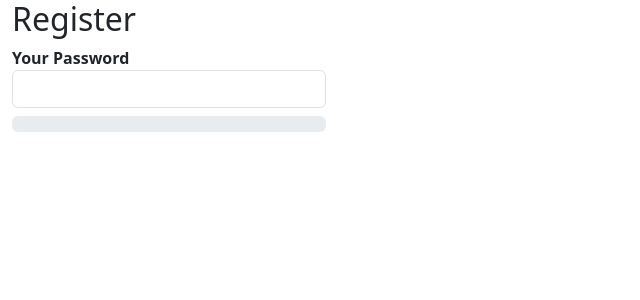
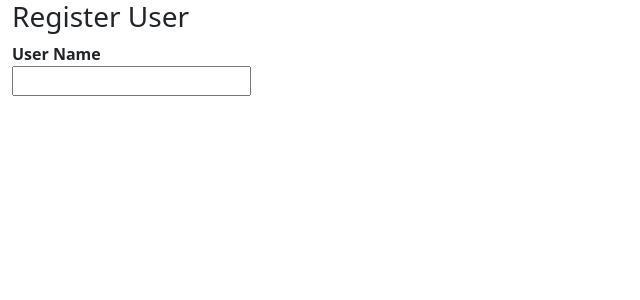
Before and after one commit to yashraj-12315/vite-react-sudhakar-sharma, a React (Vite) app: page / in a window 1280 px wide. Shown: the top 300 px of the page, without its empty margins (0-640 px from the left). Built offline with nearby package versions, Linux system fonts and the light colour scheme.

Commit message:
Create element state event

```diff
--- /dev/null
+++ b/src/components/button-event/button-event.jsx
@@ -0,0 +1,25 @@
+export function ClickEvent() {
+  function handleDoubleClick() {
+    window.open("girl-image.jpg", "Girl Image", "width=300 height=400");
+  }
+
+  function handleContextMenu() {
+    document.oncontextmenu = () => {
+      alert(`Right Click not allowed`);
+      return false;
+    };
+  }
+  return (
+    <div className="container-fluid" onContextMenu={handleContextMenu}>
+      <img
+        src="girl-image.jpg"
+        alt=""
+        width={100}
+        height={100}
+        onDoubleClick={handleDoubleClick}
+      />
+      <p>Double click to view large</p>
+      <h3>Right Click is disabled on this page</h3>
+    </div>
+  );
+}
--- /dev/null
+++ b/src/components/element-state-demo/element-state-demo.jsx
@@ -0,0 +1,37 @@
+import { useState } from "react";
+
+export function ElementStateDemo() {
+  const [msg, setMsg] = useState("");
+  const [username, setUsername] = useState("");
+
+  function handleFocus() {
+    setMsg(`Name should be in block letters`);
+  }
+
+  function handleBlur() {
+    setMsg("");
+    setUsername(username.toUpperCase());
+  }
+
+  function handleInput(e) {
+    setUsername(e.target.value);
+  }
+  return (
+    <div className="container-fluid">
+      <h3>Register User</h3>
+      <dl>
+        <dt>User Name</dt>
+        <dd>
+          <input
+            type="text"
+            value={username}
+            onFocus={handleFocus}
+            onBlur={handleBlur}
+            onChange={handleInput}
+          />
+        </dd>
+        <dd className="text-warning">{msg}</dd>
+      </dl>
+    </div>
+  );
+}
--- a/src/main.jsx
+++ b/src/main.jsx
@@ -14,6 +14,8 @@ import CustomArgument from "./components/two-way-binding/two-way-binding.jsx";
 import MouseDemo from "./components/mouse-event/mouse-event.jsx";
 import { KeyDemo } from "./components/key-demo/key-demo.jsx";
 import { PasswordDemo } from "./components/password-demo/password-demo.jsx";
+import { ClickEvent } from "./components/button-event/button-event.jsx";
+import { ElementStateDemo } from "./components/element-state-demo/element-state-demo.jsx";
 
 createRoot(document.getElementById("root")).render(
   <StrictMode>
@@ -29,6 +31,8 @@ createRoot(document.getElementById("root")).render(
     {/* <StyleBinding /> */}
     {/* <MouseDemo/> */}
     {/* <KeyDemo/> */}
-    <PasswordDemo/>
+    {/* <PasswordDemo/> */}
+    {/* <ClickEvent/> */}
+    <ElementStateDemo />
   </StrictMode>
 );
```
